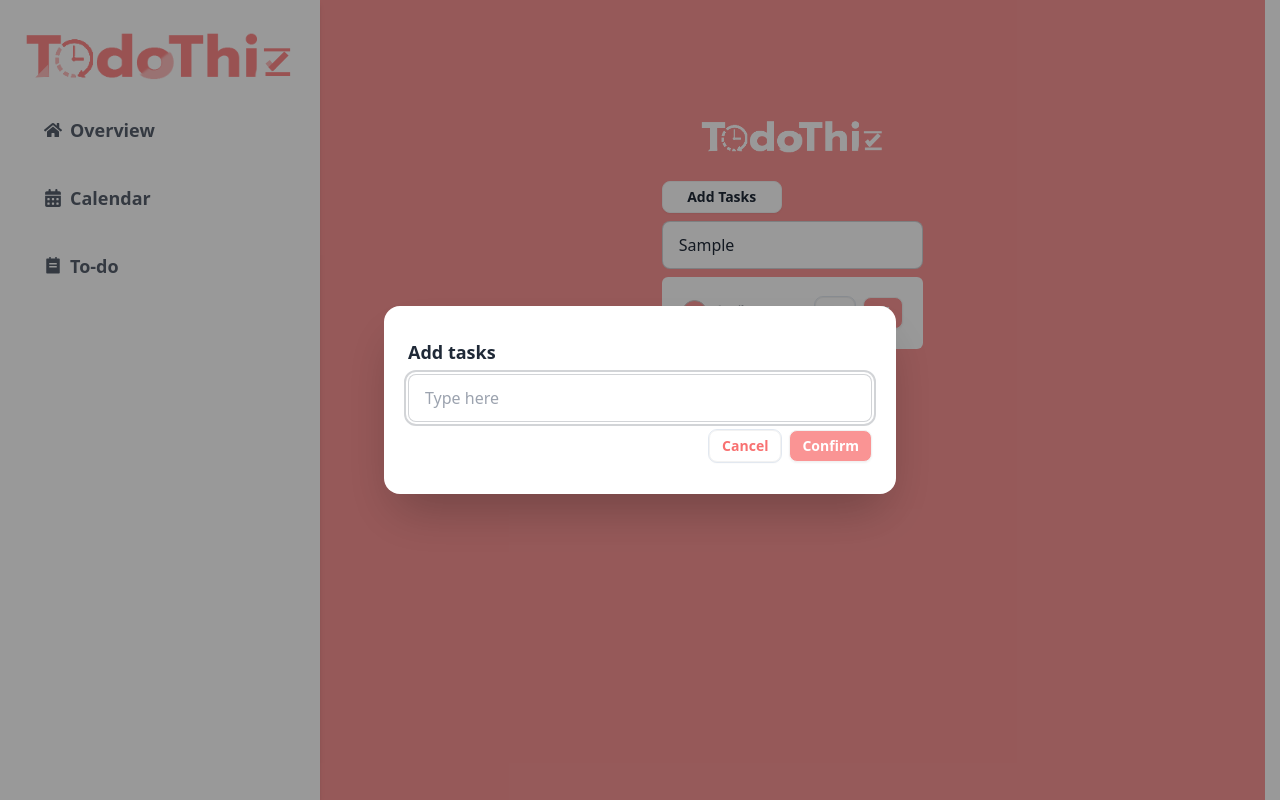
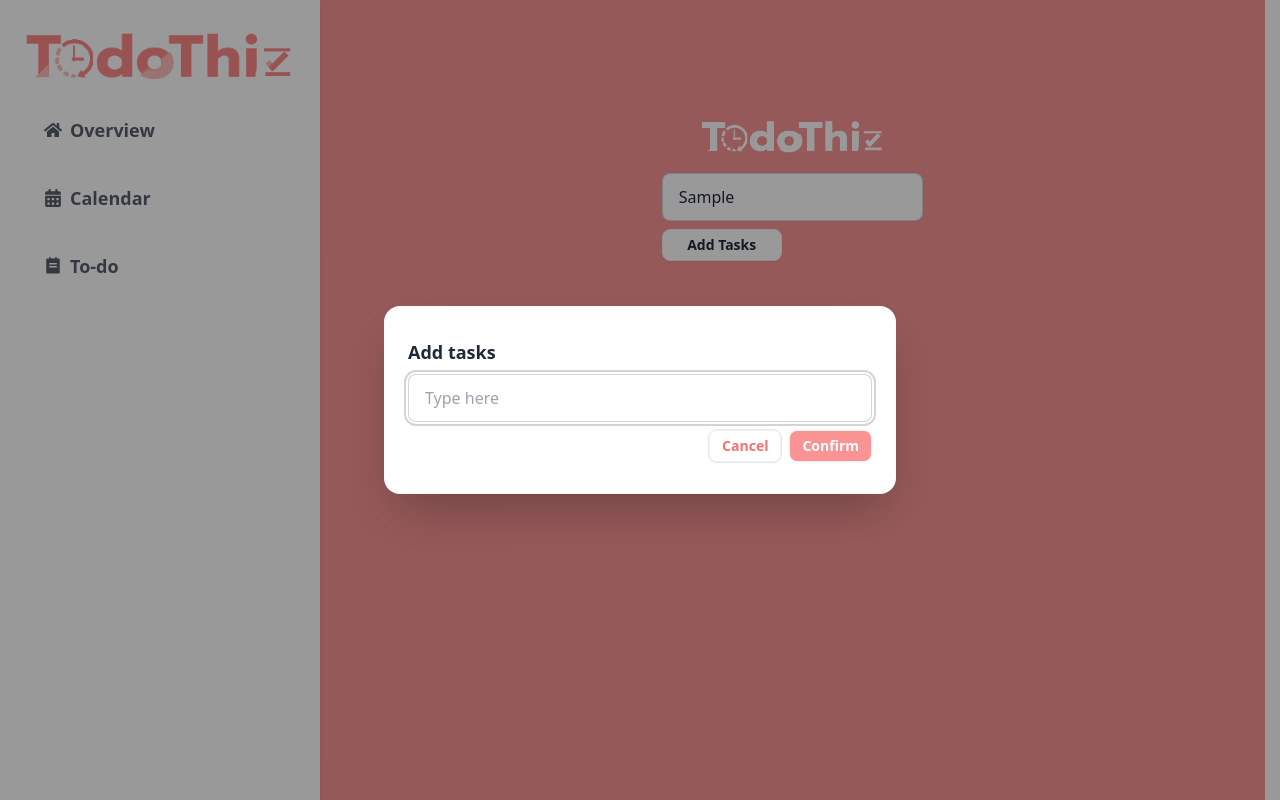
Before and after one commit to Nrcdev751/Final-Project-Frontend-Dev-Init, a React (Vite) app: page /todo in a window 1280 px wide. Both pictures are taken after typing "Sample" into the empty fields and a click on the button "Add Tasks". Built offline with nearby package versions, Linux system fonts and the light colour scheme.

Commit message:
Add task function

```diff
--- /dev/null
+++ b/src/component/Todo/Addtodo.jsx
@@ -0,0 +1,43 @@
+import React, { useState } from 'react';
+
+const AddTodo = ({ addTodo }) => {
+  const [todo, setTodo] = useState('');
+
+  const handleSubmit = (e) => {
+    e.preventDefault();
+    if (!todo) return;
+    addTodo({ text: todo });
+    setTodo('');
+  };
+
+  return (
+    <>
+
+        <button className="w-[120px] btn btn-sm bg-white hover:bg-white my-2" onClick={()=>document.getElementById('my_modal_2').showModal()}>Add Tasks</button>
+            <dialog id="my_modal_2" className="modal">
+                <div className="modal-box">
+                    <h3 className="font-bold text-lg my-2">Add tasks</h3>
+                    <form method="dialog" onSubmit={handleSubmit}>
+                        <input
+                        type="text"
+                        value={todo}
+                        onChange={(e) => setTodo(e.target.value)}
+                        placeholder="Type here"
+                        className="input input-bordered w-full " />
+                        <div className="group-button flex justify-end my-2 ">
+                            <button method="dialog" type="submit" className="modal-backdrop btn btn-sm bg-white hover:bg-white outline outline-1 outline-slate-200 text-red-400 me-2">Cancel</button>
+                            <button className="btn btn-sm bg-red-400/75 hover:bg-red-400 text-white ">Confirm</button>
+                        </div>
+                    </form>
+                </div>
+                <form method="dialog" className="modal-backdrop">
+                    <button>close</button>
+                </form>
+            </dialog>
+
+    </>
+
+  );
+};
+
+export default AddTodo;
--- /dev/null
+++ b/src/component/Todo/Todoitems.jsx
@@ -0,0 +1,26 @@
+import React from 'react';
+import { FaTrashAlt } from "react-icons/fa";
+import { FaEdit } from "react-icons/fa";
+const TodoItem = ({ todo, removeTodo }) => {
+  return (
+    <>
+        <div className="bg-white rounded-md p-5 my-2">
+            <div className="tasks-info flex items-center justify-between">
+                <div className="tasks-name flex items-center">
+                        <label>
+                            <input type="checkbox" />
+                            <span class="todo-checkbox"></span>
+                        </label>
+                    <p className="text-lg font-semibold ms-2"> {todo.text}</p>
+                </div>
+                <div className="tasks-item ">
+                    <button className="btn btn-sm bg-white hover:bg-white outline outline-1 outline-slate-200 text-red-400 mx-2"><FaEdit /></button>
+                    <button onClick={removeTodo} className="btn btn-sm bg-red-400/75 hover:bg-red-400 text-white"><FaTrashAlt /></button>
+                </div>
+            </div>
+        </div>
+    </>
+  );
+};
+
+export default TodoItem;
--- /dev/null
+++ b/src/component/Todo/Todolists.jsx
@@ -0,0 +1,14 @@
+import React from 'react';
+import TodoItem from '../Todo/Todoitems';
+
+const TodoList = ({ todos, removeTodo }) => {
+  return (
+    <ul>
+        {todos.map((todo, index) => (
+            <TodoItem key={index} todo={todo} removeTodo={() => removeTodo(index)} />
+        ))}
+    </ul>
+  );
+};
+
+export default TodoList;
--- a/src/pages/ShowTodo.jsx
+++ b/src/pages/ShowTodo.jsx
@@ -2,12 +2,35 @@ import Sidemenu from "../component/Sidemenu.jsx";
 import { GiHamburgerMenu } from "react-icons/gi";
 import { MdEvent } from "react-icons/md";
 import Calendar from 'react-calendar'
-import { FaTrashAlt } from "react-icons/fa";
-import { FaEdit } from "react-icons/fa";
+
 import 'react-calendar/dist/Calendar.css';
 import logo from '../assets/logo.svg'
+import React, { useState, useEffect } from 'react';
+import TodoList from "../component/Todo/Todolists.jsx";
+import AddTodo from "../component/Todo/Addtodo.jsx";
 
 function ShowTodo(){
+    const [todos, setTodos] = useState([]);
+
+        // Load todos from localStorage on component mount
+        useEffect(() => {
+            const storedTodos = JSON.parse(localStorage.getItem('todos')) || [];
+            setTodos(storedTodos);
+        }, []);
+
+        // Save todos to localStorage when todos state changes
+        useEffect(() => {
+            localStorage.setItem('todos', JSON.stringify(todos));
+        }, [todos]);
+
+        const addTodo = (todo) => {
+            setTodos([...todos, todo]);
+        };
+
+        const removeTodo = (index) => {
+            const newTodos = todos.filter((_, i) => i !== index);
+            setTodos(newTodos);
+        };
     return(
         <>
             <section className="content">
@@ -23,40 +46,13 @@ function ShowTodo(){
                                             <div className="col-span-4 hidden lg:block"></div>
                                             <div className="col-span-12 lg:col-span-4 flex flex-col justify-center">
                                                 <img src={logo} className=" filter brightness-0 invert  scale-75" alt="" />
-                                        <button className="w-[120px] btn btn-sm bg-white hover:bg-white my-2" onClick={()=>document.getElementById('my_modal_2').showModal()}>Add Tasks</button>
-                                        <dialog id="my_modal_2" className="modal">
-                                            <div className="modal-box">
-                                                <h3 className="font-bold text-lg my-2">Add tasks</h3>
-                                                <input type="text" placeholder="Type here" className="input input-bordered w-full " />
-                                                <div className="group-button flex justify-end my-2 ">
-                                                    <button className="btn btn-sm bg-white hover:bg-white outline outline-1 outline-slate-200 text-red-400 me-2">Cancel</button>
-                                                    <button className="btn btn-sm bg-red-400/75 hover:bg-red-400 text-white ">Confirm</button>
-                                                </div>
-                                            </div>
-                                            <form method="dialog" className="modal-backdrop">
-                                                <button>close</button>
-                                            </form>
-                                        </dialog>
+
                                                 <label className="input input-bordered flex items-center gap-2">
                                                     <input type="text" className="grow" placeholder="Search To-do" />
                                                     <svg xmlns="http://www.w3.org/2000/svg" viewBox="0 0 16 16" fill="currentColor" className="w-4 h-4 opacity-70"><path fillRule="evenodd" d="M9.965 11.026a5 5 0 1 1 1.06-1.06l2.755 2.754a.75.75 0 1 1-1.06 1.06l-2.755-2.754ZM10.5 7a3.5 3.5 0 1 1-7 0 3.5 3.5 0 0 1 7 0Z" clipRule="evenodd" /></svg>
                                                 </label>
-
-                                        <div className="bg-white rounded-md p-5 my-2">
-                                            <div className="tasks-info flex items-center justify-between">
-                                                <div className="tasks-name flex items-center">
-                                                        <label>
-                                                            <input type="checkbox" />
-                                                            <span class="todo-checkbox"></span>
-                                                        </label>
-                                                    <p className="text-lg font-semibold ms-2">กินข้าว</p>
-                                                </div>
-                                                <div className="tasks-item ">
-                                                    <button className="btn btn-sm bg-white hover:bg-white outline outline-1 outline-slate-200 text-red-400 mx-2"><FaEdit /></button>
-                                                    <button className="btn btn-sm bg-red-400/75 hover:bg-red-400 text-white"><FaTrashAlt /></button>
-                                                </div>
-                                            </div>
-                                        </div>
+                                                <AddTodo addTodo={addTodo} />
+                                                <TodoList todos={todos} removeTodo={removeTodo} />
                                                 <div className="col-span-4 hidden lg:block"></div>
                                             </div>
 
```
Lines whose indentation alone changed are shown as unchanged.
